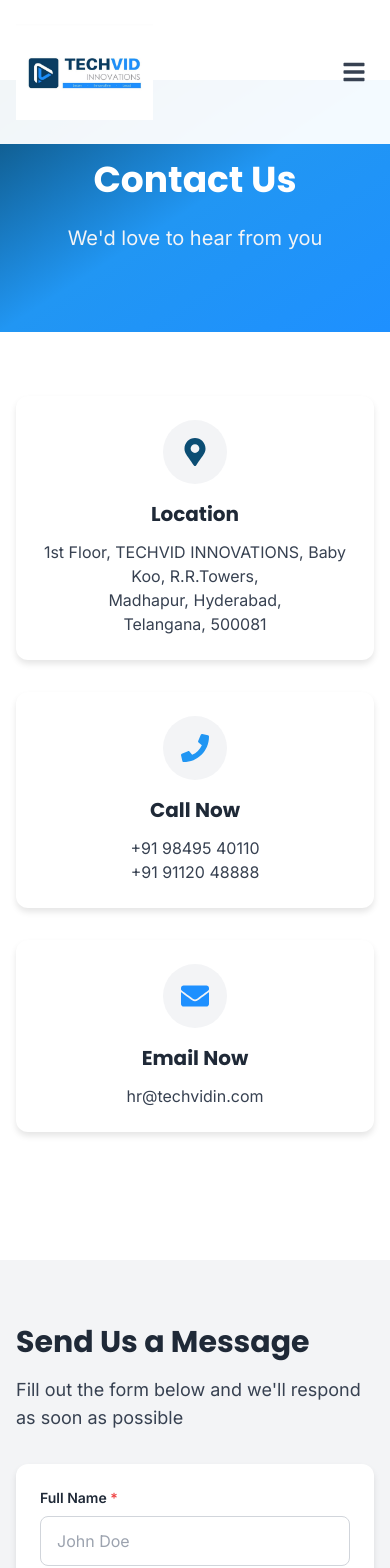
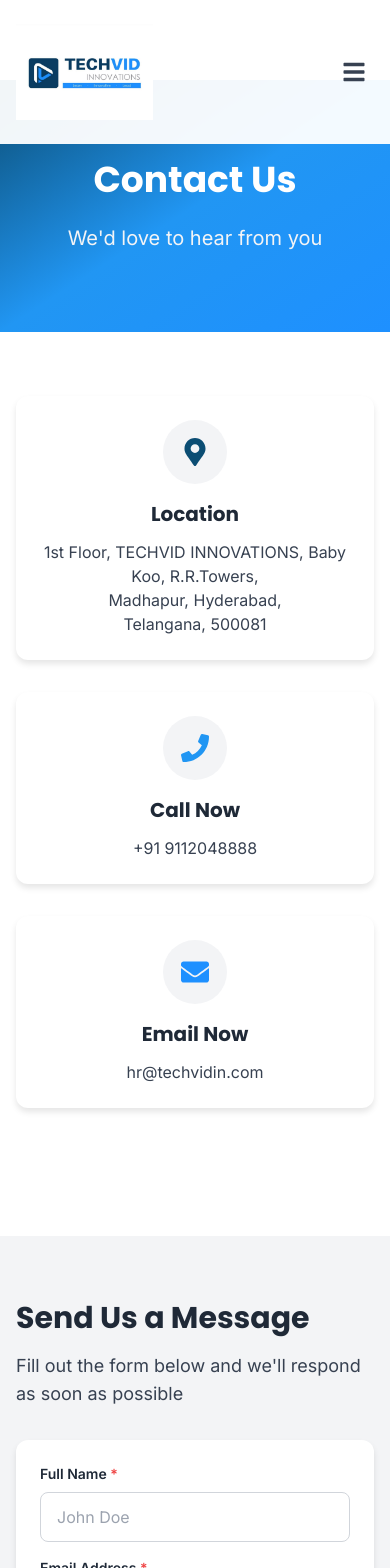
Before and after one commit to Vishnu5789/TechVid, a React (Vite) app: page /contact in a window 390 px wide. Shown: the top 1568 px of the page. Built offline with nearby package versions, Linux system fonts and the light colour scheme.

Commit message:
Update contact information by removing an outdated phone number

```diff
--- a/src/data/contact.js
+++ b/src/data/contact.js
@@ -1,13 +1,12 @@
 export const contactInfo = {
-  phone: '+91 98495 40110',
-  phone2: '+91 91120 48888',
+  phone: '+91 9112048888',
   email: 'hr@techvidin.com',
   address: {
     line1: '1st Floor, TECHVID INNOVATIONS, Baby Koo, R.R.Towers,',
     line2: 'Madhapur, Hyderabad,',
     line3: 'Telangana, 500081',
   },
-  whatsapp: '+91 9849540110',
+  whatsapp: '+91 9112048888',
   location: 'https://maps.google.com/?q=17.436697,78.394005',
   officeHours: {
     weekdays: 'Tuesday - Sunday: 10:30 AM - 7:30 PM',
```
